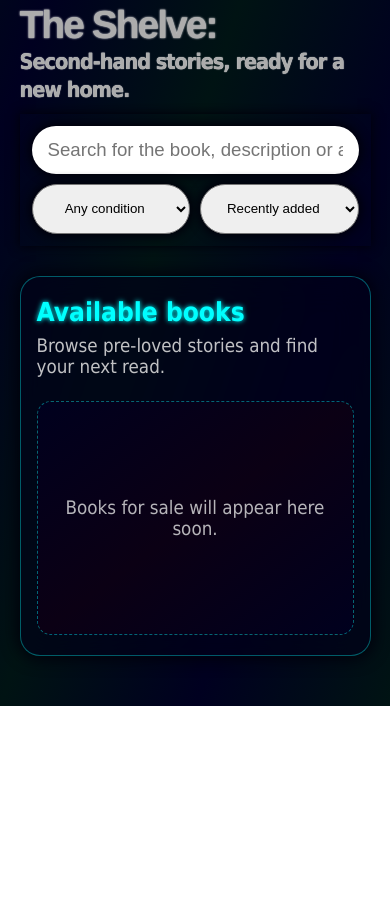
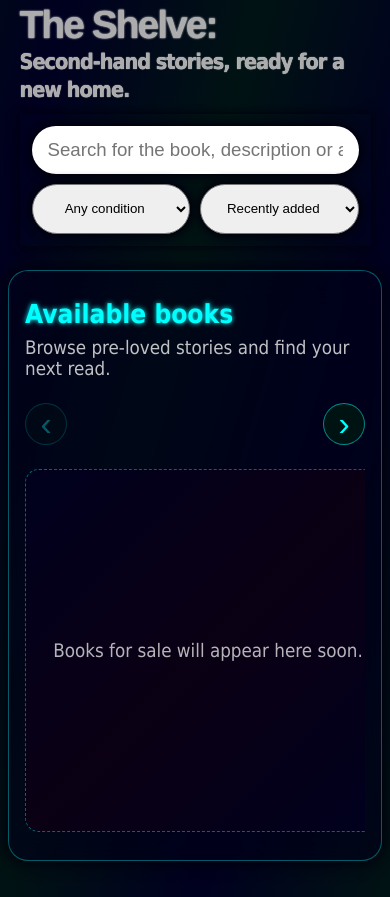
Before and after one commit to umarrlo9/OpenStore, a plain HTML site: page index.html in a window 390 px wide. Shown: the part 436-1333 px from the top of the page. Before the commit the page ends 1142 px from the top, so only its background shows below. Drawn offline with Linux system fonts and the light colour scheme.

Commit message:
Add files via upload

```diff
--- a/index.html
+++ b/index.html
@@ -63,7 +63,11 @@
                 <h2 id="library-title">Available books</h2>
                 <p>Browse pre-loved stories and find your next read.</p>
             </div>
-            <div class="book-grid" id="book-grid">
+            <div class="book-carousel-controls" role="group" aria-label="Book navigation">
+                <button class="book-scroll-btn" type="button" data-scroll="-1" aria-label="Scroll books left">‹</button>
+                <button class="book-scroll-btn" type="button" data-scroll="1" aria-label="Scroll books right">›</button>
+            </div>
+            <div class="book-grid" id="book-grid" tabindex="0" aria-label="Books for sale">
                 <p class="library-empty">Books for sale will appear here soon.</p>
             </div>
         </div>
--- a/scripts/home.js
+++ b/scripts/home.js
@@ -1,5 +1,34 @@
-const regBtn = document.getElementsById('reg-btn');
+const regBtn = document.getElementById('reg-btn');
 
 function regPage() {
     window.location.href = "reg.html"
 }
+
+const bookGrid = document.getElementById('book-grid');
+const bookScrollButtons = document.querySelectorAll('.book-scroll-btn');
+
+function updateBookScrollButtons() {
+    bookScrollButtons.forEach((button) => {
+        const direction = Number(button.dataset.scroll);
+        button.disabled = direction < 0
+            ? bookGrid.scrollLeft <= 0
+            : bookGrid.scrollLeft + bookGrid.clientWidth >= bookGrid.scrollWidth - 1;
+    });
+}
+
+bookScrollButtons.forEach((button) => {
+    button.addEventListener('click', () => {
+        bookGrid.scrollBy({
+            left: Number(button.dataset.scroll) * bookGrid.clientWidth,
+            behavior: 'smooth'
+        });
+    });
+});
+
+bookGrid.addEventListener('scroll', updateBookScrollButtons);
+window.addEventListener('resize', updateBookScrollButtons);
+new MutationObserver(updateBookScrollButtons).observe(bookGrid, {
+    childList: true,
+    subtree: true
+});
+updateBookScrollButtons();
--- a/styles/home.css
+++ b/styles/home.css
@@ -231,6 +231,9 @@ nav{
     color: rgba(240, 240, 240, 0.8);
     font-size: 1rem;
 }
+.book-carousel-controls{
+    display: none;
+}
 .book-grid{
     flex: 1;
     display: grid;
@@ -329,10 +332,48 @@ nav{
         min-height: 48px;
     }
     .library{
-        width: 90%;
-        padding: 20px 16px;
+        width: calc(100% - 16px);
+        min-height: 70vh;
+        margin: 24px auto 36px;
+        padding: 28px 16px;
+    }
+    .book-carousel-controls{
+        display: flex;
+        justify-content: space-between;
+    }
+    .book-scroll-btn{
+        width: 42px;
+        height: 42px;
+        border: 1px solid rgba(0, 255, 255, 0.5);
+        border-radius: 50%;
+        background: #001313;
+        color: aqua;
+        font-size: 1.8rem;
+        line-height: 1;
+        cursor: pointer;
+    }
+    .book-scroll-btn:disabled{
+        opacity: 0.35;
+        cursor: default;
+    }
+    .library-empty{
+        grid-column: 1 / span 2;
+        grid-row: 1 / span 2;
+        min-height: clamp(280px, 45vh, 360px);
+        padding: 24px 16px;
     }
     .book-grid{
-        grid-template-columns: 1fr;
+        display: grid;
+        grid-auto-flow: column;
+        grid-template-rows: repeat(2, minmax(140px, 1fr));
+        grid-auto-columns: calc((100% - 12px) / 2);
+        gap: 12px;
+        overflow-x: auto;
+        overscroll-behavior-x: contain;
+        scroll-snap-type: x mandatory;
+        scrollbar-width: thin;
+    }
+    .book-grid > :not(.library-empty){
+        scroll-snap-align: start;
     }
 }
```
